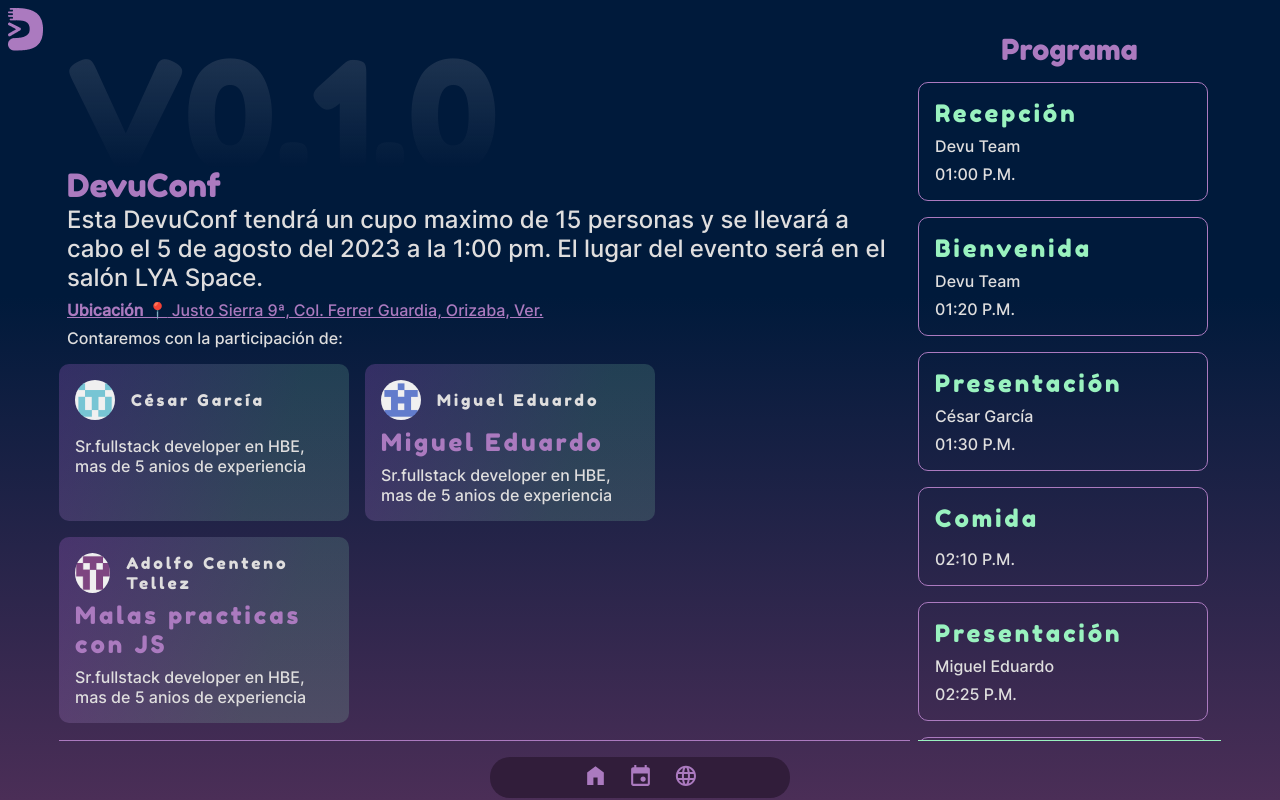
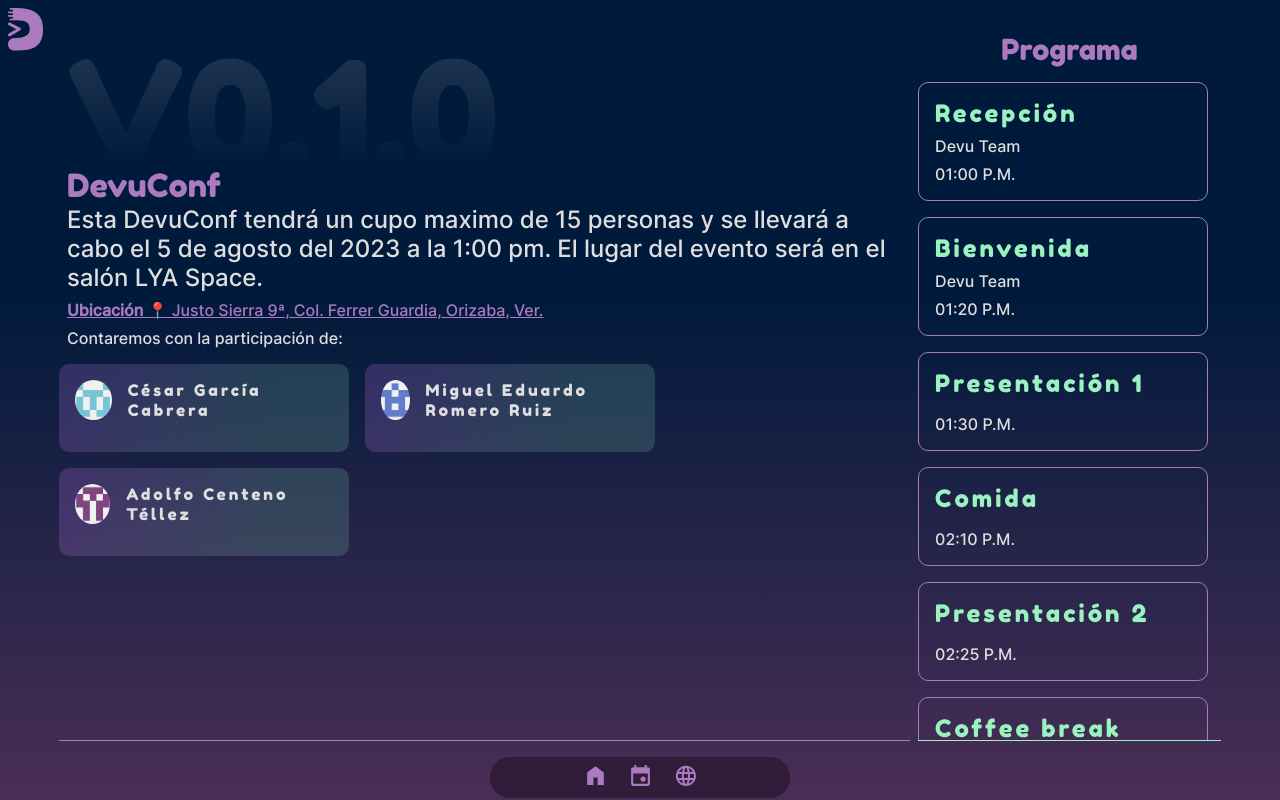
Before and after one commit to DevuCommunity/Devu-conf, a React (Vite) app: page /conf in a window 1280 px wide. Built offline with nearby package versions, Linux system fonts and the light colour scheme.

Commit message:
fix json mock

```diff
--- a/src/data/devuconf/itinerary.js
+++ b/src/data/devuconf/itinerary.js
@@ -13,8 +13,8 @@ export const itinerary = (programReady = false) => [
     },
     {
         id:3,
-        title: programReady ? "Comunidades en la región" : "Presentación",
-        speaker:"César García",
+        title: programReady ? "Comunidades en la región" : "Presentación 1",
+        speaker: programReady && "César García Cabrera",
         time: "01:30 P.M."
     },
     {
@@ -25,8 +25,8 @@ export const itinerary = (programReady = false) => [
     },
     {
         id:5,
-        title: programReady ? "Omega Up qué es!!" : "Presentación",
-        speaker:"Miguel Eduardo",
+        title: programReady ? "Omega Up qué es!!" : "Presentación 2",
+        speaker: programReady && "Miguel Eduardo Romero Ruiz",
         time: "02:25 P.M."
     },
     {
@@ -37,8 +37,8 @@ export const itinerary = (programReady = false) => [
     },
     {
         id:7,
-        title: programReady ? "Cómo usar Kafka con Kubernetes" : "Presentación",
-        speaker:"Adolfo Centeno Tellez",
+        title: programReady ? "Cómo usar Kafka con Kubernetes" : "Presentación 3",
+        speaker: programReady && "Adolfo Centeno Téllez",
         time: "03:35 P.M."
     },
     {
--- a/src/data/devuconf/speakers.js
+++ b/src/data/devuconf/speakers.js
@@ -2,22 +2,22 @@ export const speakers = (programReady = false) => [
     {
         id: 1,
         photo: "user_1.png",
-        name: 'César García',
+        name: 'César García Cabrera',
         conference: programReady && "Malas practicas con JS",
-        description: "Sr.fullstack developer en HBE, mas de 5 anios de experiencia"
+        description: programReady && "Sr.fullstack developer en HBE, mas de 5 anios de experiencia"
     },
     {
         id: 2,
         photo: "user_2.png",
-        name: 'Miguel Eduardo',
-        conference: "Miguel Eduardo",
-        description: "Sr.fullstack developer en HBE, mas de 5 anios de experiencia"
+        name: 'Miguel Eduardo Romero Ruiz',
+        conference:  programReady && "Miguel Eduardo Romero Ruiz",
+        description: programReady && "Sr.fullstack developer en HBE, mas de 5 anios de experiencia"
     },
     {
         id: 3,
         photo: "user_3.png",
-        name: 'Adolfo Centeno Tellez',
-        conference: "Malas practicas con JS",
-        description: "Sr.fullstack developer en HBE, mas de 5 anios de experiencia"
+        name: 'Adolfo Centeno Téllez',
+        conference:  programReady && "Malas practicas con JS",
+        description: programReady && "Sr.fullstack developer en HBE, mas de 5 anios de experiencia"
     }
 ]
```
